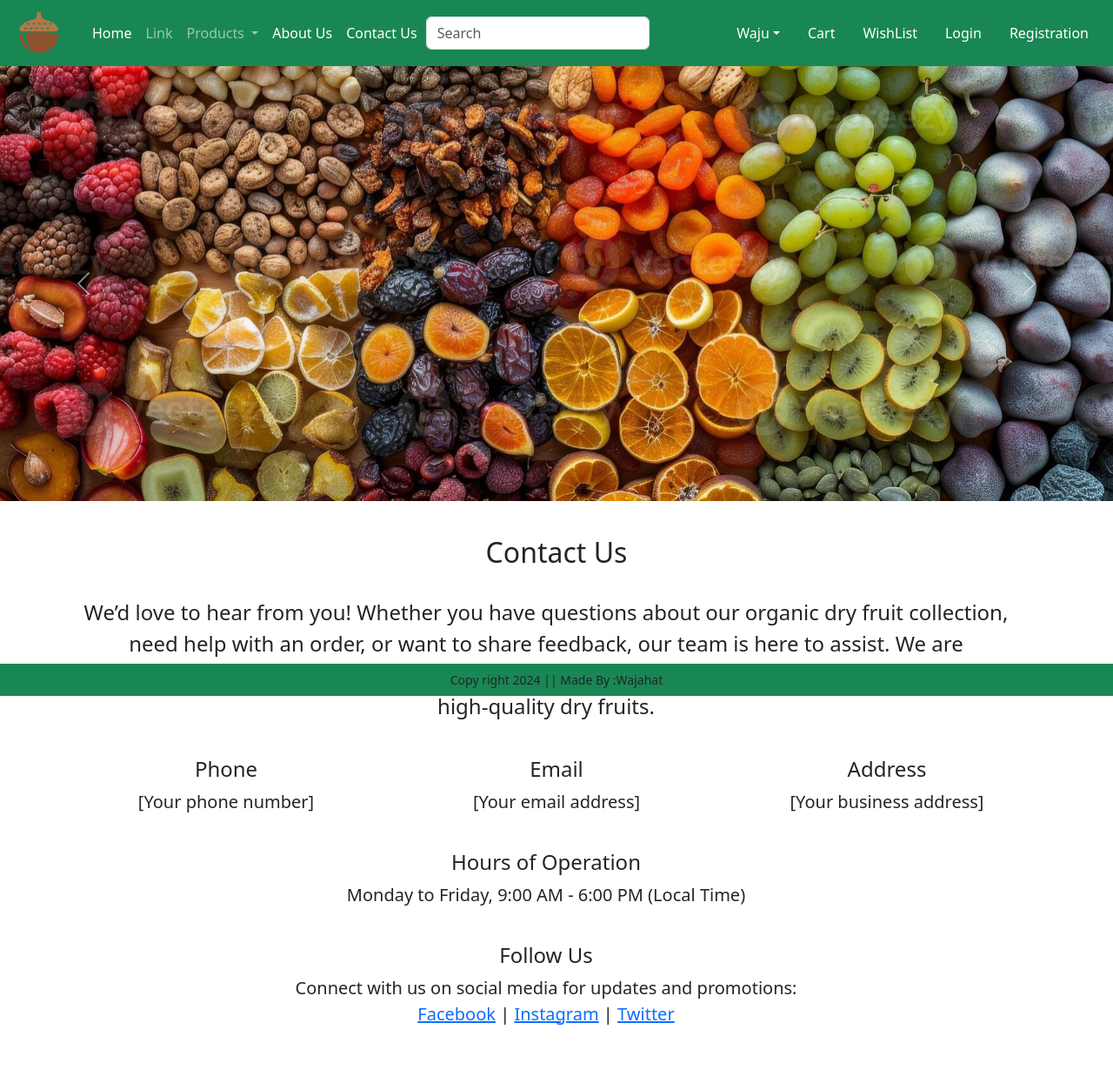
After one commit to Wajahat-Infinity/dryFrruitShop, a Django app: page /contact/ in a window 1280 px wide. The commit adds this page. Shown: the whole page at 87% size. Run offline with Django 5.2, Linux system fonts and the light colour scheme.

Commit message:
added the about page and contact page

```diff
--- a/app/templates/app/base.html
+++ b/app/templates/app/base.html
@@ -44,10 +44,10 @@
                 </ul>
               </li>
               <li class="nav-item">
-                <a class="nav-link text-white">About Us</a>
+                <a class="nav-link text-white" href="{% url 'about' %}">About Us</a>
               </li>
               <li class="nav-item">
-                <a class="nav-link text-white">Contact Us</a>
+                <a class="nav-link text-white" href="{% url 'contact' %}">Contact Us</a>
               </li>
             </ul>
             <form class="d-flex" role="search">
--- a/app/templates/app/category.html
+++ b/app/templates/app/category.html
@@ -9,7 +9,7 @@
     <div class="col-sm-3">
       <div class="list-group">
         {% for product in products %}
-          <a href="#" class="list-group-item list-group-item-action" aria-current="true">{{ product.title }}</a>
+        <a href="{% url 'product-title' product.title %}" class="list-group-item list-group-item-action">{{ product.title }}</a>
         {% endfor %}
       </div>
     </div>
@@ -17,7 +17,7 @@
       <div class="row">
         {% for product in products %}
           <div class="col text-center mb-4">
-            <a href="#" class="btn" aria-current="true">
+            <a href="{% url 'productdetail' product.id %}" class="btn" aria-current="true">
               <div>
                 <img src="{{ product.product_image.url }}" width="200px" height="300px" alt="image" />
                 <div class="fw-bold">{{ product.title }}</div>
--- /dev/null
+++ b/app/templates/app/contact.html
@@ -0,0 +1,75 @@
+{% extends 'app/base.html' %}
+{% load static %}
+{% block title %}
+  contact  page
+{% endblock %}
+
+{% block banner_slider %}
+<div id="carouselExample" class="carousel slide">
+    <div class="carousel-inner">
+        <div class="carousel-item active">
+          <img src="{% static 'app/images/banner/b5.jpeg' %}" class="d-block w-100 carousel-image" alt="banner Images">
+        </div>
+        <div class="carousel-item">
+          <img src="{% static 'app/images/banner/b16.jpeg' %}" class="d-block w-100 carousel-image" alt="banner Images">
+        </div>
+        <div class="carousel-item">
+          <img src="{% static 'app/images/banner/b7.jpg' %}" class="d-block w-100 carousel-image" alt="banner Images">
+        </div>
+        <div class="carousel-item">
+          <img src="{% static 'app/images/banner/b15.jpg' %}" class="d-block w-100 carousel-image" alt="banner Images">
+        </div>
+      </div>
+
+    <button class="carousel-control-prev" type="button" data-bs-target="#carouselExample" data-bs-slide="prev">
+      <span class="carousel-control-prev-icon" aria-hidden="true"></span>
+      <span class="visually-hidden">Previous</span>
+    </button>
+    <button class="carousel-control-next" type="button" data-bs-target="#carouselExample" data-bs-slide="next">
+      <span class="carousel-control-next-icon" aria-hidden="true"></span>
+      <span class="visually-hidden">Next</span>
+    </button>
+  </div>{% endblock banner_slider %}
+  {% block main-content %}
+  <div class="container mt-3">
+    <br>
+    <h2 class="text-center">Contact Us</h2>
+    <br>
+    <div class="row container">
+        <p class="fs-4 text-center">
+            We’d love to hear from you! Whether you have questions about our organic dry fruit collection, need help with an order, or want to share feedback, our team is here to assist. We are committed to providing exceptional customer service and helping you discover the healthiest, high-quality dry fruits.
+        </p>
+    </div>
+    <br>
+    <div class="row text-center">
+        <div class="col-md-4">
+            <h4>Phone</h4>
+            <p class="fs-5">[Your phone number]</p>
+        </div>
+        <div class="col-md-4">
+            <h4>Email</h4>
+            <p class="fs-5">[Your email address]</p>
+        </div>
+        <div class="col-md-4">
+            <h4>Address</h4>
+            <p class="fs-5">[Your business address]</p>
+        </div>
+    </div>
+    <br>
+    <div class="row container text-center">
+        <h4>Hours of Operation</h4>
+        <p class="fs-5">Monday to Friday, 9:00 AM - 6:00 PM (Local Time)</p>
+    </div>
+    <br>
+    <div class="row container text-center">
+        <h4>Follow Us</h4>
+        <p class="fs-5">
+            Connect with us on social media for updates and promotions:<br>
+            <a href="[Your Facebook link]" target="_blank">Facebook</a> |
+            <a href="[Your Instagram link]" target="_blank">Instagram</a> |
+            <a href="[Your Twitter link]" target="_blank">Twitter</a>
+        </p>
+    </div>
+</div>
+  <br><br>
+  {% endblock main-content %}
--- a/app/urls.py
+++ b/app/urls.py
@@ -5,5 +5,9 @@ from django.conf import settings
 from django.conf.urls.static import static
 urlpatterns = [
     path('', views.home),
+    path('about/', views.about, name="about"),
+    path('contact/', views.contact, name="contact"),
     path('category/<slug:val>',views.CategoryView.as_view(), name="category"),
+    path('product-detail/<int:pk>',views.ProductDetailView.as_view(), name="productdetail"),
+    path('product-title/<slug:title>', views.CategoryTitleView.as_view(), name="product-title"),
    ] + static(settings.MEDIA_URL, document_root=settings.MEDIA_ROOT)
--- a/app/views.py
+++ b/app/views.py
@@ -7,6 +7,12 @@ from . models import Product
 # Create your views here.
 def home(request):
     return render(request,"app/home.html")
+
+def about(request):
+    return render(request,"app/about.html")
+
+def contact(request):
+    return render(request,"app/contact.html")
 
 class CategoryView(View):
     def get(self, request, val):
@@ -21,3 +27,20 @@ class CategoryView(View):
 
         # Render the template with the updated context
         return render(request, "app/category.html", context)
+
+class ProductDetailView(View):
+    def get(self,request,pk):
+        product=Product.objects.get(pk=pk)
+        return render(request,"app/productdetail.html",locals())
+
+# views.py
+class CategoryTitleView(View):
+    def get(self, request, title):  # Change 'val' to 'title' here
+        products = Product.objects.filter(title=title)
+        titles = Product.objects.filter(category=products[0].category).values('title')
+        context = {
+            'title': title,  # Pass 'title' to the context if needed
+            'products': products,
+            'titles': titles,
+        }
+        return render(request, "app/category.html", context)
```
Also changed, not shown: app/templates/app/about.html (added, +50 -0 lines), app/templates/app/home.html (+11 -13 lines), app/templates/app/productdetail.html (added, +32 -0 lines).
